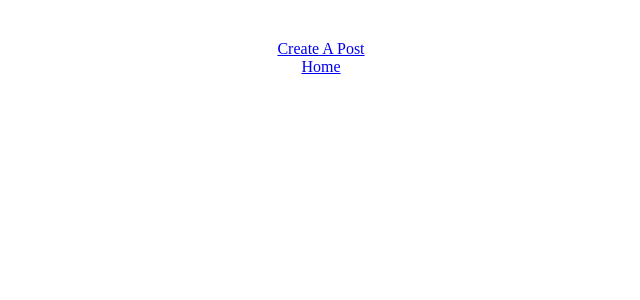
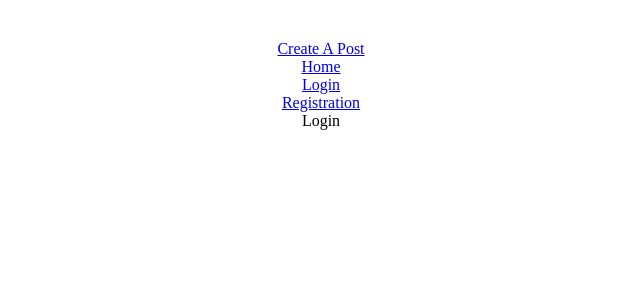
Before and after one commit to HanHanzhi/React-FullStack, a React (Create React App) app in the folder client/: page /login in a window 1280 px wide. Before the commit this address had no page. Shown: the top 300 px of the page, without its empty margins (319-959 px from the left). Built offline with nearby package versions, Linux system fonts and the light colour scheme.

Commit message:
adding Login and Registration page to frontend

```diff
--- a/client/src/App.js
+++ b/client/src/App.js
@@ -3,6 +3,8 @@ import { BrowserRouter as Router, Route, Routes, Link } from "react-router-dom";
 import Home from "./pages/Home";
 import CreatePost from "./pages/CreatePost";
 import Post from "./pages/Post";
+import Login from "./pages/Login";
+import Registration from "./pages/Registration";
 
 function App() {
   return (
@@ -10,10 +12,14 @@ function App() {
       <Router>
         <Link to="/createPost">Create A Post</Link>
         <Link to="/">Home</Link>
+        <Link to="/login">Login</Link>
+        <Link to="/registration">Registration</Link>
         <Routes>
           <Route path="/" element={<Home />} />
           <Route path="/createpost" element={<CreatePost />} />
           <Route path="/post/:id" element={<Post />} />
+          <Route path="/login" element={<Login />} />
+          <Route path="/registration" element={<Registration />} />
         </Routes>
       </Router>
     </div>
--- /dev/null
+++ b/client/src/pages/Login.js
@@ -0,0 +1,7 @@
+import React from "react";
+
+function Login() {
+  return <div>Login</div>;
+}
+
+export default Login;
--- /dev/null
+++ b/client/src/pages/Registration.js
@@ -0,0 +1,7 @@
+import React from "react";
+
+function Registration() {
+  return <div>Registration</div>;
+}
+
+export default Registration;
```
Also changed, not shown: 1 other file (tests, documents, lock files or other folders).
